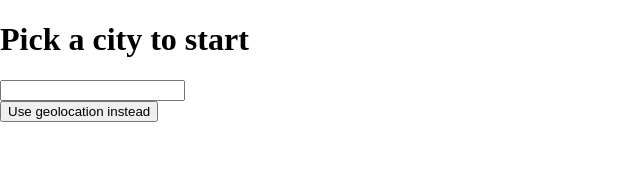
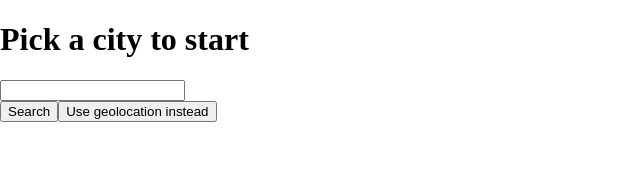
Before and after one commit to Barraza44/top-weather-app, a React (Create React App) app: page / in a window 1280 px wide. Shown: the top 172 px of the page, without its empty margins (0-640 px from the left). Built offline with nearby package versions, Linux system fonts and the light colour scheme; no server answers.

Commit message:
readjusted layout, added class toggle

```diff
--- a/src/App.tsx
+++ b/src/App.tsx
@@ -7,6 +7,7 @@ function App() {
   const [ location, setLocation ] = useState({lat: 0, lon: 0});
   const [ city, setCity] = useState({cityName: ""});
   const [ visibility, setVisibility ] = useState("shown");
+  const [ styleClass, setStyleClass ] = useState(["App", "opaque"]);
   const geoLocate = () => {
 
     const locate = (position: GeolocationPosition) => {
@@ -15,6 +16,7 @@ function App() {
       setLocation({lat: latitude, lon: longitude});
       setCity({cityName: ""});
       setVisibility("hidden");
+      setStyleClass(["App2", "opaque2"]);
       console.log(location);
     }
 
@@ -30,15 +32,18 @@ function App() {
 
   }
   return (
-    <div className="App">
+    <div className={styleClass[0]}>
+      <div className={styleClass[1]}>
         <h1 className={visibility}>Pick a city to start</h1>
         <SearchBox visibility={visibility} />
+        <button className={visibility}>Search</button>
         <button onClick={() => geoLocate()} className={visibility}>Use geolocation instead</button>
         {visibility === "hidden"
           ? <WeatherForecast  city={city.cityName} geoLocation={location} />
           : null
         }
       </div>
+    </div>
   );
 }
 
```
Lines whose indentation alone changed are shown as unchanged.
